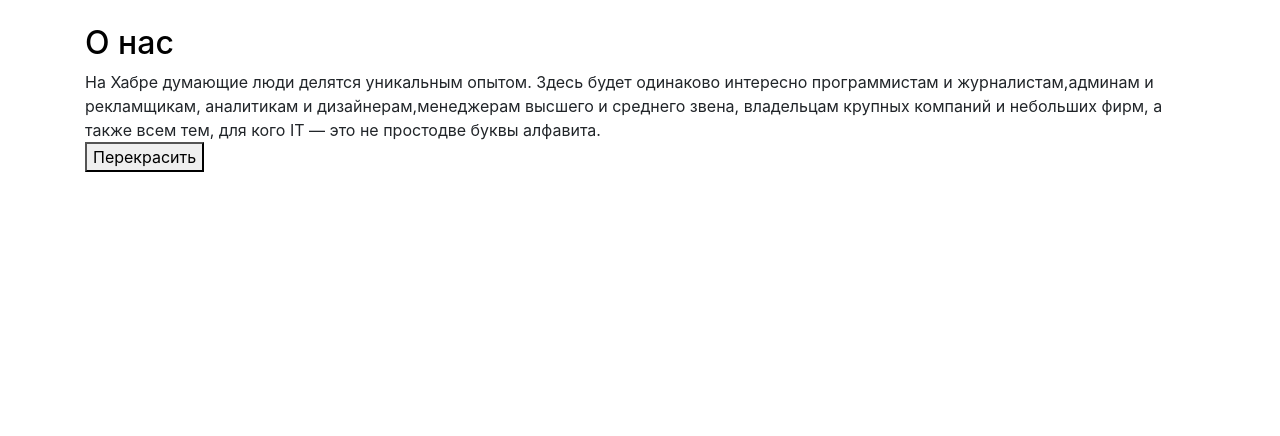
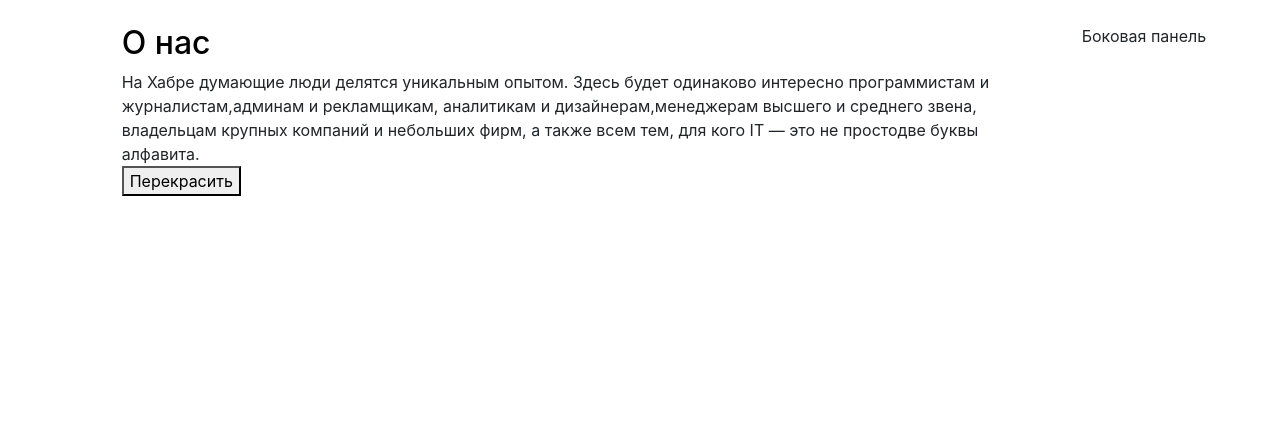
Before and after one commit to Amankaium/habr, a Django app: page /about/ in a window 1280 px wide. Shown: the part 112-548 px from the top of the page. Run offline with Django 3.2, Linux system fonts and the light colour scheme.

Commit message:
added right panel

```diff
--- a/core/templates/base.html
+++ b/core/templates/base.html
@@ -56,10 +56,18 @@
         </div>
       </nav>
 
-    <div class='container'>
+    <div class='container-fluid'>
         <br>
-        {% block content %}
-        {% endblock %}
+        <div class="row">
+            <div class="col-1"></div>
+            <div class="col-9">
+                {% block content %}
+                {% endblock %}
+            </div>
+            <div class="col-2">
+                Боковая панель
+            </div>
+        </div>
     </div>
     <br><br><br><br><br><br><br><br><br><br><br><br><br><br><br><br><br><br><br><br><br><br><br><br><br><br><br><br><br><br>
     <footer>© Все права защищены</footer>
```
